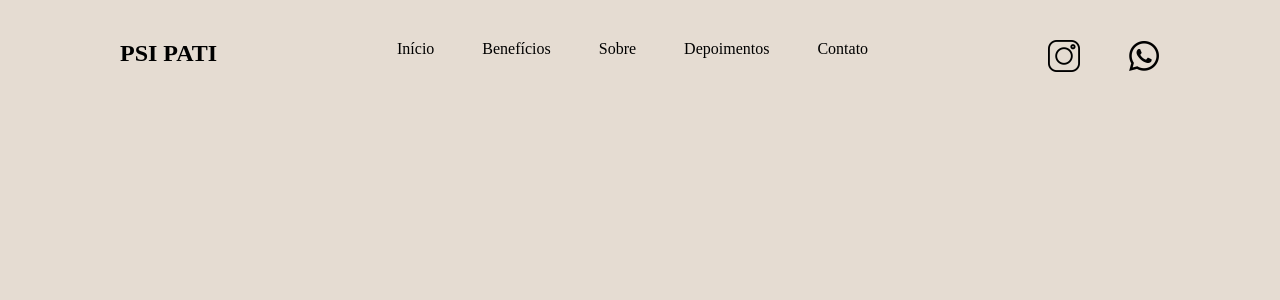
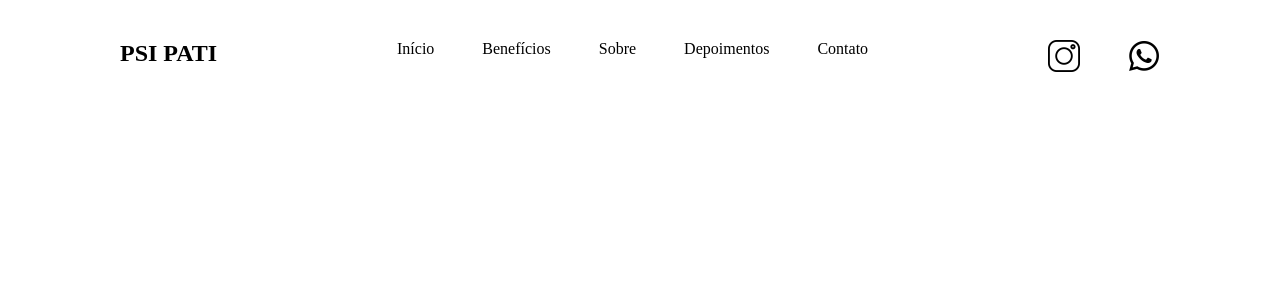
Before and after one commit to kauacode/psychologist-personal-site, a React (Vite) app: page / in a window 1280 px wide. Shown: the top 300 px of the page. Built offline with nearby package versions, Linux system fonts and the light colour scheme.

Commit message:
fix: minor fixes in Header component and global styles

```diff
--- a/src/components/Header.jsx
+++ b/src/components/Header.jsx
@@ -33,7 +33,7 @@ export function Header() {
         </nav>
       </div>
 
-      <div class={styles.headerMobile}>
+      <div className={styles.headerMobile}>
         <button onClick={toggleMenu} className={styles.menuButton}>
           <SlMenu />
         </button>
--- a/src/components/Header.module.css
+++ b/src/components/Header.module.css
@@ -102,7 +102,7 @@ h1 {
 @media (width >=80em) {
   nav {
     width: 100%;
-    height: 100%;
+    height: 2.5rem ;
     display: flex;
     align-items: center;
     justify-content: space-between;
--- a/src/global.css
+++ b/src/global.css
@@ -14,7 +14,3 @@
   -webkit-font-smoothing: antialised;
   -moz-osx-font-smoothing: grayscale;
 }
-
-body {
-  background-color: var(--background);
-}
```
